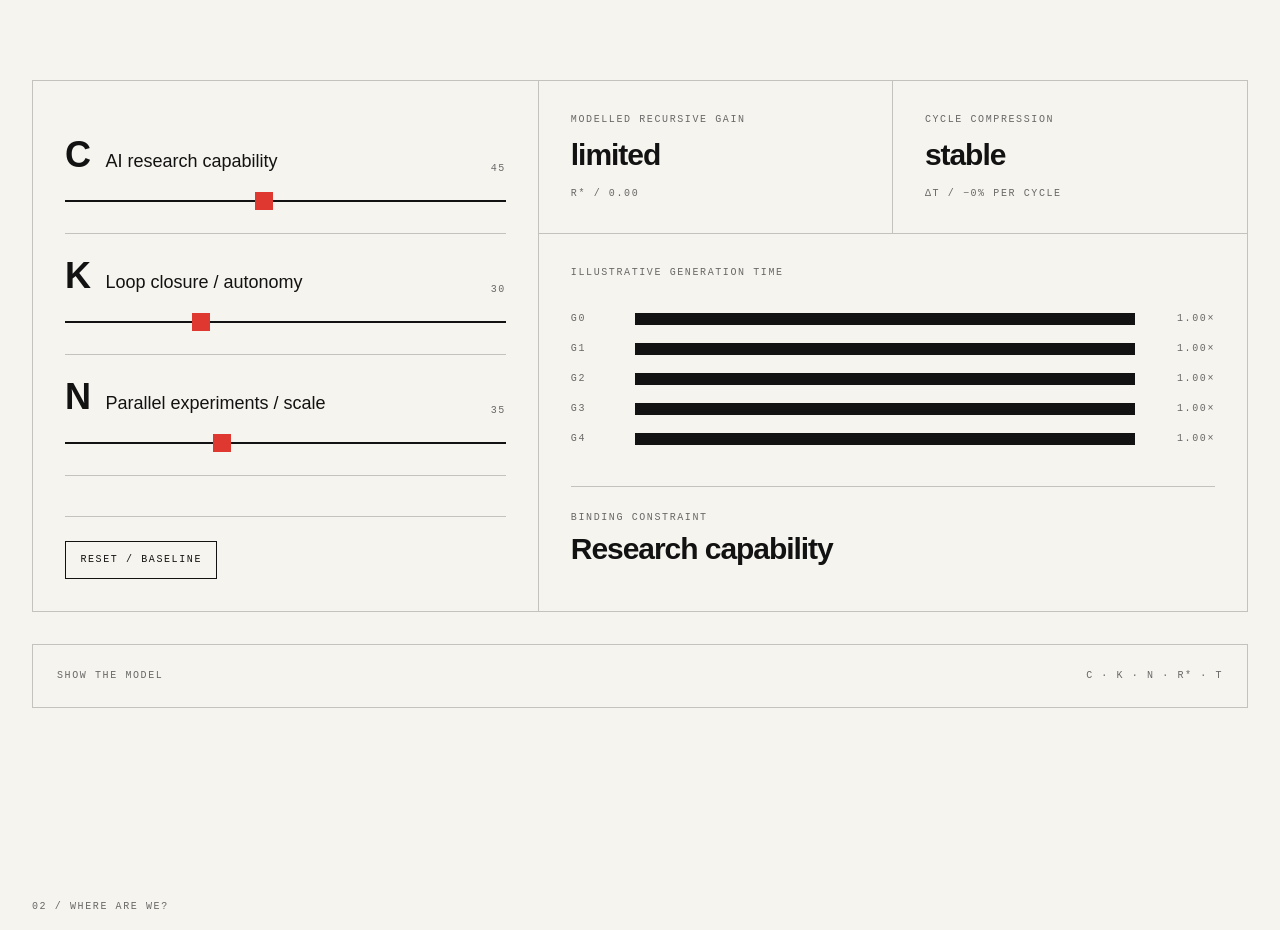
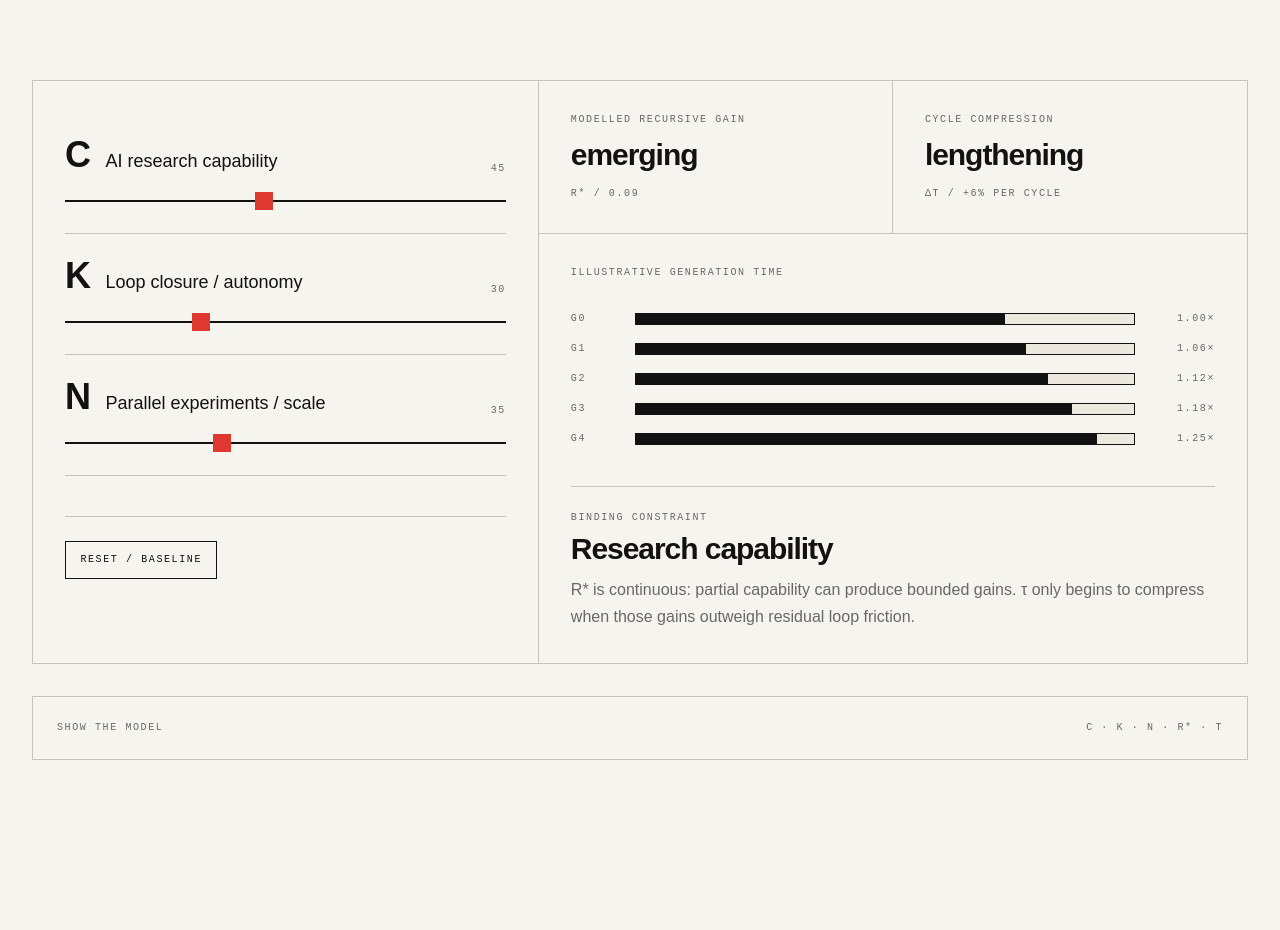
Before and after one commit to Bergtripper/feedback, a React (Vite) app: page / in a window 1280 px wide. Shown: the part 6040-6970 px from the top of the page. Built offline with nearby package versions, Linux system fonts and the light colour scheme.

Commit message:
F4: fix dead-zone and signed cycle dynamics

```diff
--- a/src/components/WhatIf.tsx
+++ b/src/components/WhatIf.tsx
@@ -6,10 +6,12 @@ export function WhatIf(){
  const[c,setC]=useState(45),[k,setK]=useState(30),[scale,setScale]=useState(35);
  const m=useMemo(()=>{
   const C=c/100,K=k/100,S=scale/100;
-  const effective=C*(.35+.65*K);
-  const gain=clamp((effective-.42)*1.45)*(.65+.35*S);
-  const friction=1-(K*.55+C*.25);
-  const compression=clamp(gain*.42-friction*.16,0,.32);
+  const effective=C*(.25+.75*K);
+  // Continuous teaching model: bounded gains can exist before full loop closure.
+  const gain=clamp(Math.pow(effective,1.35)*(.55+.45*S));
+  const friction=clamp(1-(K*.62+C*.23));
+  // Signed cycle change: positive = compression, negative = slower cycles.
+  const compression=Math.max(-.12,Math.min(.32,gain*.48-friction*.14));
   const times=[1];for(let i=1;i<5;i++)times.push(times[i-1]*(1-compression));
   let bottleneck='Research capability';
   if(C>.58&&K<.55)bottleneck='Human-dependent loop closure';
@@ -37,12 +39,12 @@ export function WhatIf(){
     <div className="lg:col-span-7">
      <div className="grid sm:grid-cols-2 border-b dz-rule">
       <Metric label="Modelled recursive gain" value={m.gain<.08?'limited':m.gain<.35?'emerging':'strong'} detail={'R* / '+m.gain.toFixed(2)}/>
-      <Metric label="Cycle compression" value={m.compression<.03?'stable':m.compression<.12?'shrinking':'rapidly shrinking'} detail={'Δτ / −'+Math.round(m.compression*100)+'% per cycle'}/>
+      <Metric label="Cycle compression" value={m.compression<-.02?'lengthening':m.compression<.03?'stable':m.compression<.12?'shrinking':'rapidly shrinking'} detail={'Δτ / '+(m.compression>0?'−':m.compression<0?'+':'')+Math.abs(Math.round(m.compression*100))+'% per cycle'}/>
      </div>
      <div className="p-6 sm:p-8">
       <p className="dz-meta">Illustrative generation time</p>
-      <div className="mt-8 space-y-4">{m.times.map((t,i)=><div key={i} className="grid grid-cols-[3rem_1fr_4rem] items-center gap-4"><span className="dz-meta">G{i}</span><div className="whatif-track"><div className="whatif-bar" style={{width:(t*100)+'%'}}/></div><span className="dz-meta text-right">{t.toFixed(2)}×</span></div>)}</div>
-      <div className="mt-10 pt-6 border-t dz-rule"><p className="dz-meta">Binding constraint</p><p className="dz-h3 text-2xl sm:text-3xl mt-2">{m.bottleneck}</p></div>
+      <div className="mt-8 space-y-4">{m.times.map((t,i)=><div key={i} className="grid grid-cols-[3rem_1fr_4rem] items-center gap-4"><span className="dz-meta">G{i}</span><div className="whatif-track"><div className="whatif-bar" style={{width:(Math.min(t,1.35)/1.35*100)+'%'}}/></div><span className="dz-meta text-right">{t.toFixed(2)}×</span></div>)}</div>
+      <div className="mt-10 pt-6 border-t dz-rule"><p className="dz-meta">Binding constraint</p><p className="dz-h3 text-2xl sm:text-3xl mt-2">{m.bottleneck}</p><p className="dz-body mt-3">R* is continuous: partial capability can produce bounded gains. τ only begins to compress when those gains outweigh residual loop friction.</p></div>
       {scaleOnly&&<div className="mt-8 p-5 whatif-warning"><p className="dz-meta">Scale is not capability</p><p className="dz-body-strong mt-2">More experiments. Same bottleneck. No intelligence explosion. Research capability and judgement are still limiting the loop.</p></div>}
      </div>
     </div>
```
